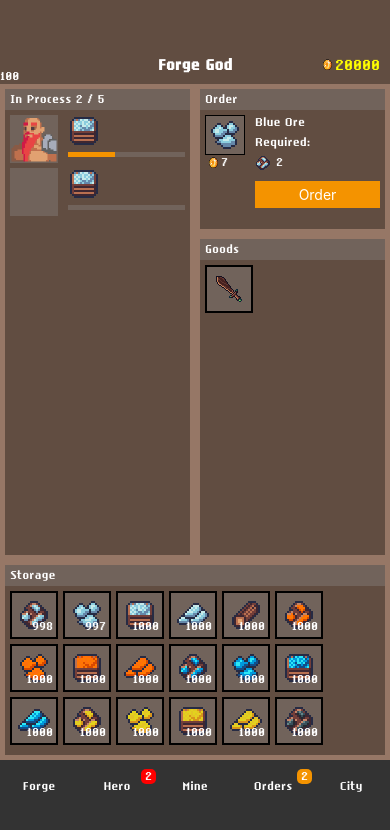
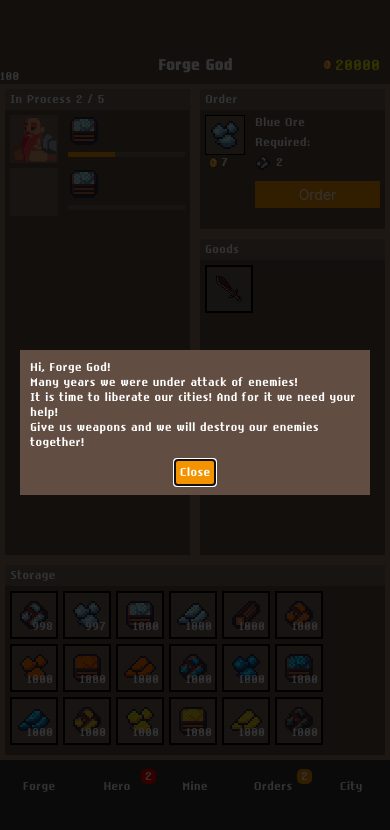
Before and after one commit to Aleksandr175/forgegod, a React Native app: screen / in a window 390 px wide. Shown: the top 830 px of the page. Built offline with nearby package versions, Linux system fonts and the light colour scheme.

Commit message:
Add tutorial modal

```diff
--- a/src/App.tsx
+++ b/src/App.tsx
@@ -29,6 +29,7 @@ import { PageMapCity } from './components/PageMapCity';
 import { useLiberateCityLogic } from './hooks/useLiberateCityLogic';
 import { PageHero } from './components/PageHero';
 import { PageEditor } from './components/PageEditor';
+import { SButton } from './styles';
 
 export const App = () => {
   const [page, setPage] = useState<TPage>('forge');
@@ -37,6 +38,7 @@ export const App = () => {
   const [maxOrdersQty, setMaxOrdersQty] = useState(5);
   const [expeditionInfo, setExpeditionInfo] =
     useState<IExpeditionInfoInProcess>({} as IExpeditionInfoInProcess);
+  const [isTutorialOn, setIsTutorialOn] = useState(true);
 
   const [loaded] = useFonts({
     LGGothic: require('./fonts/LGGothic.ttf'),
@@ -590,7 +592,7 @@ export const App = () => {
                 <PanelOrders orders={orders} maxOrdersQty={maxOrdersQty} />
               </View>
               <View style={styles.columnRight}>
-                <View style={styles.orderBlock}>
+                <View>
                   <PanelSelectedGood
                     canOrder={orders.length < maxOrdersQty}
                     storage={storage}
@@ -666,6 +668,40 @@ export const App = () => {
         {page === 'editor' && <PageEditor dictionary={dictionary} />}
       </View>
 
+      <STutorialModal
+        animationType="fade"
+        transparent={true}
+        visible={isTutorialOn}
+        onRequestClose={() => {
+          setIsTutorialOn(false);
+        }}
+      >
+        <SModalWrapper>
+          <SModal>
+            <STextWrapper>
+              <CustomText>Hi, Forge God!</CustomText>
+              <CustomText>
+                Many years we were under attack of enemies!
+              </CustomText>
+              <CustomText>
+                It is time to liberate our cities! And for it we need your help!
+              </CustomText>
+              <CustomText>
+                Give us weapons and we will destroy our enemies together!
+              </CustomText>
+            </STextWrapper>
+
+            <SButton
+              onPress={() => {
+                setIsTutorialOn(false);
+              }}
+            >
+              <CustomText>Close</CustomText>
+            </SButton>
+          </SModal>
+        </SModalWrapper>
+      </STutorialModal>
+
       <Menu
         setPage={setPage}
         availableSkillPoints={availableSkillPoints}
@@ -684,11 +720,9 @@ const SSomePoint = styled.View`
   width: 100px;
 `;
 
-const SHeader = styled.Text`
+const SHeader = styled(CustomText)`
   font-weight: 700;
   padding: 10px;
-  color: white;
-  font-family: 'LGGothic';
   font-size: 18px;
 `;
 
@@ -742,9 +776,30 @@ const styles = StyleSheet.create({
   columnRight: {
     width: '50%',
   },
-  orderBlock: {},
 });
 
 const SPanelStorageWrapper = styled.View`
   width: 100%;
 `;
+
+const STutorialModal = styled.Modal`
+  position: fixed;
+`;
+
+const SModalWrapper = styled.View`
+  flex: 1;
+  justify-content: center;
+  align-items: center;
+  background-color: rgba(0, 0, 0, 0.8);
+`;
+
+const STextWrapper = styled.View`
+  padding-bottom: 10px;
+`;
+
+const SModal = styled.View`
+  margin: 20px;
+  background-color: #614d41;
+  padding: 10px;
+  align-items: center;
+`;
```
